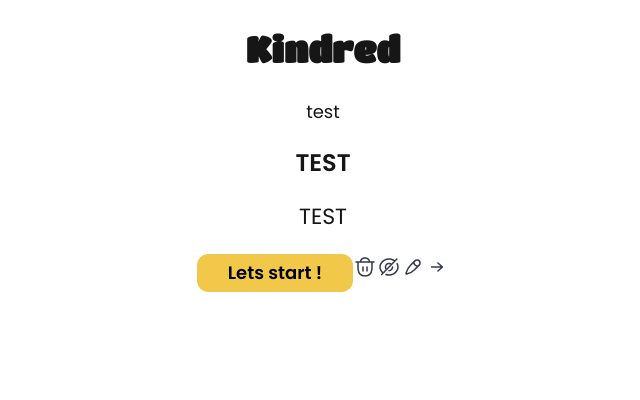
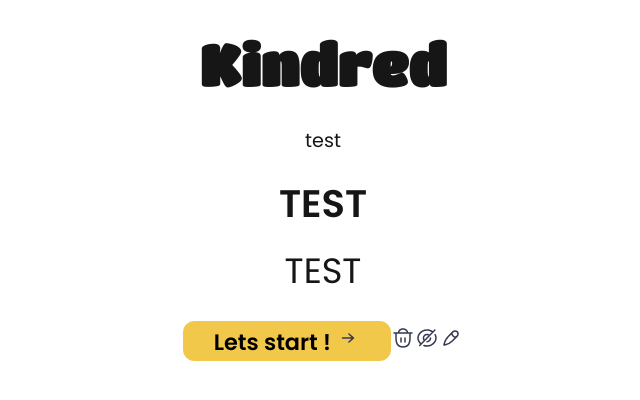
Before and after one commit to alexandraskach/kindred-app-front, a React (Create React App) app: page / in a window 1280 px wide. Shown: the top 400 px of the page, without its empty margins (317-957 px from the left). Built offline with nearby package versions, Linux system fonts and the light colour scheme.

Commit message:
add rem units

```diff
--- a/src/App.js
+++ b/src/App.js
@@ -13,25 +13,12 @@ function App() {
       <p>test</p>
       <h2>TEST</h2>
       <h3>TEST</h3>
-      <button>Lets start !</button>
+      <button>
+        Lets start ! <ArrowRightIcon></ArrowRightIcon>
+      </button>
       <TrashIcon></TrashIcon>
       <EyeClosedIcon></EyeClosedIcon>
       <EditIcon></EditIcon>
-      <ArrowRightIcon></ArrowRightIcon>
-      {/* <header className="App-header">
-        <img src={logo} className="App-logo" alt="logo" />
-        <p>
-          Edit <code>src/App.js</code> and save to reload.
-        </p>
-        <a
-          className="App-link"
-          href="https://reactjs.org"
-          target="_blank"
-          rel="noopener noreferrer"
-        >
-          Learn React
-        </a>
-      </header> */}
     </div>
   );
 }
--- a/src/sass/_global.scss
+++ b/src/sass/_global.scss
@@ -2,6 +2,7 @@
 
 body {
   font-family: $font-family;
+  font-size: 62.5%;
 }
 button {
   background: $primaryColor;
@@ -12,6 +13,6 @@ button {
   font-family: $font-family;
   font-style: normal;
   font-weight: 600;
-  font-size: 18px;
+  font-size: 1.4rem;
   line-height: 28px;
 }
--- a/src/sass/_typography.scss
+++ b/src/sass/_typography.scss
@@ -4,7 +4,7 @@
 
 p {
   font-family: $font-family;
-  font-size: 18px;
+  font-size: 1.2rem;
   font-style: normal;
   font-weight: 400;
   line-height: 28px;
@@ -14,7 +14,7 @@ h3 {
   font-family: $font-family;
   font-style: normal;
   font-weight: 400;
-  font-size: 22px;
+  font-size: 2.2rem;
   line-height: 30px;
   color: $fontColor;
 }
@@ -23,7 +23,7 @@ h2 {
   font-family: $font-family;
   font-style: normal;
   font-weight: 600;
-  font-size: 24px;
+  font-size: 2.4rem;
   line-height: 34px;
   color: $fontColor;
 }
@@ -32,7 +32,7 @@ h1 {
   font-family: $font-family-secondary;
   font-style: normal;
   font-weight: 600;
-  font-size: 36px;
+  font-size: 3.6rem;
   line-height: 50px;
   color: $fontColor;
 }
```
